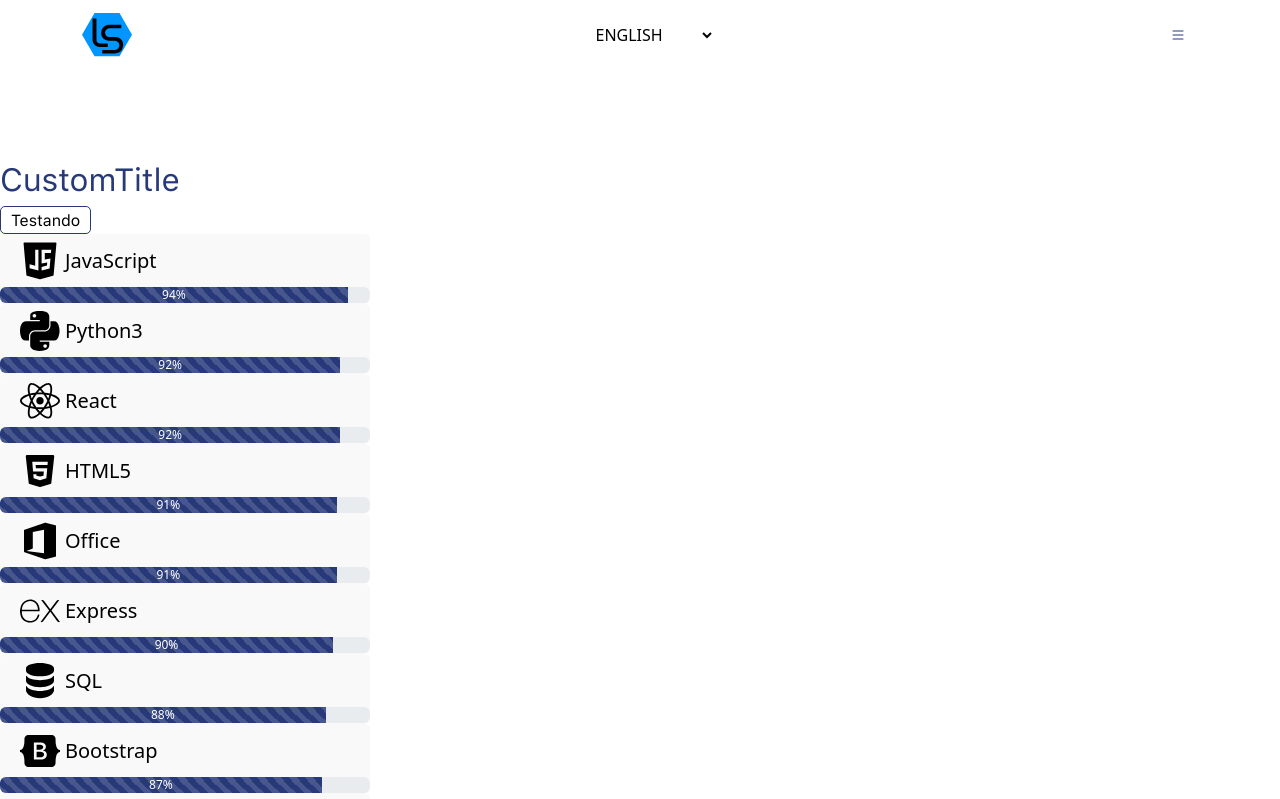
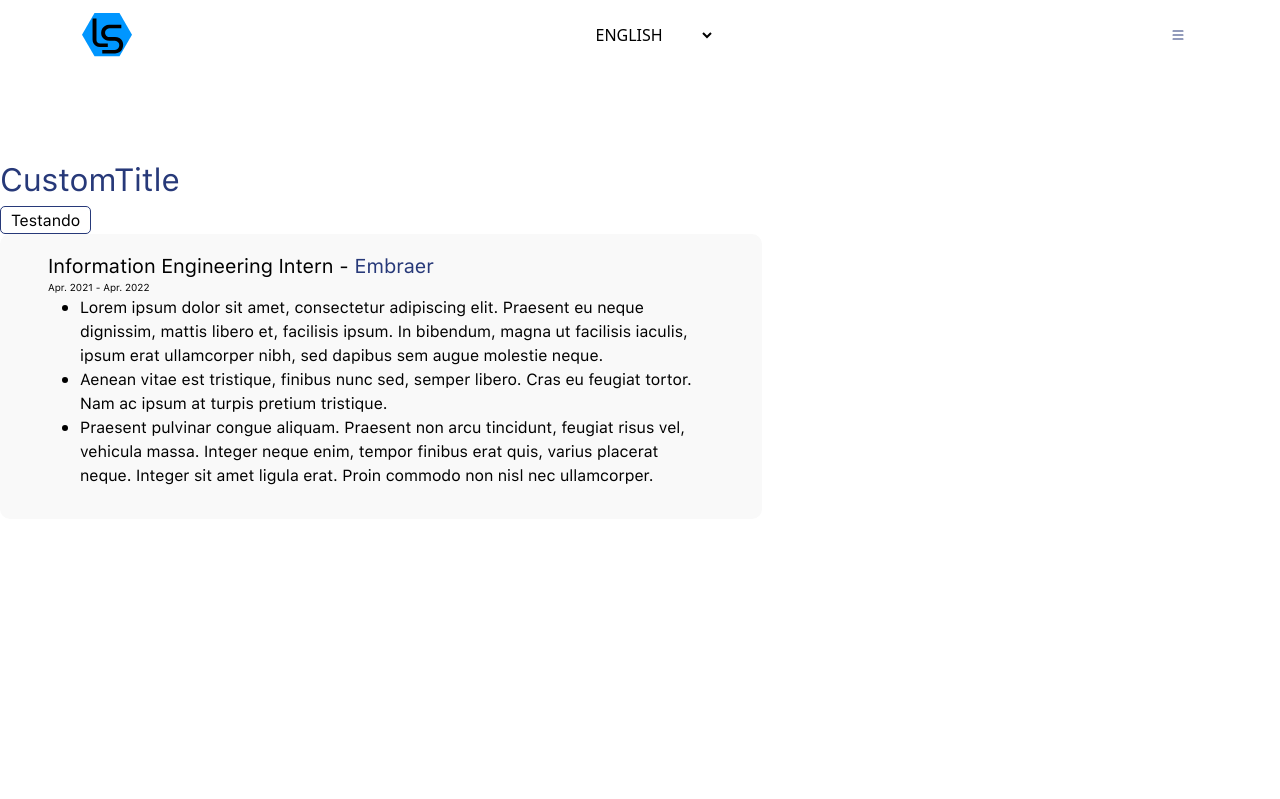
Before and after one commit to luis-saes/developer-portfolio, a React (Create React App) app in the folder front-end/: page / in a window 1280 px wide. Shown: the top 799 px of the page. Built offline with nearby package versions, Linux system fonts and the light colour scheme.

Commit message:
Card component, closes #8

```diff
--- a/front-end/src/App.tsx
+++ b/front-end/src/App.tsx
@@ -1,23 +1,33 @@
 import React, { useContext } from "react";
 import { ThemeContext } from "./context/ThemeContext";
+import { useTranslation } from "react-i18next";
 import CustomNavbar from "./components/Navbar/CustomNavbar";
 import CustomTitle from "./components/Generics/CustomTitle";
 import GenericSectionsButton from "./components/Generics/GenericSectionsButton";
 import SkillProgress from "./components/Skills/SkillProgress";
 import SVGs from "./components/Skills/SvgImports";
+import ExperienceCard from "./components/Experience/ExperienceCard";
 import "./sassStyles/_main.scss";
 
 function App() {
   const { theme } = useContext(ThemeContext);
+  const { t } = useTranslation();
 
   return (
     <div className={theme}>
       <CustomNavbar />
       <CustomTitle />
       <GenericSectionsButton />
-      {SVGs.map(({ element, text, percentage }) => (
+      {/* {SVGs.map(({ element, text, percentage }) => (
         <SkillProgress icon={element} text={text} percentage={percentage} />
-      ))}
+      ))} */}
+      <ExperienceCard
+        title={t("role0")}
+        company={t("company0")}
+        startTime={t("startTime0")}
+        endTime={t("endTime0")}
+        topics={t("topics0", { returnObjects: true })}
+      />
     </div>
   );
 }
--- /dev/null
+++ b/front-end/src/components/Experience/ExperienceCard.module.scss
@@ -0,0 +1,41 @@
+@import "../../sassStyles/variables";
+
+.experienceCardWrapper {
+  font-family: "SF Pro";
+  width: 762px;
+  border-radius: 10px;
+}
+
+.light.experienceCardWrapper {
+  background-color: $secondary-light;
+}
+
+.dark.experienceCardWrapper {
+  background-color: $secondary-dark;
+}
+
+.roleAndCompany {
+  display: flex;
+  flex-direction: row;
+  font-size: 20px;
+}
+
+.company {
+  margin-left: 6px;
+}
+
+.light .company {
+  color: $complementar-light;
+}
+
+.dark .company {
+  color: $complementar-dark;
+}
+
+.timeInterval {
+  font-size: 10px;
+}
+
+.topics {
+  font-size: 16px;
+}
--- /dev/null
+++ b/front-end/src/components/Experience/ExperienceCard.tsx
@@ -0,0 +1,39 @@
+import React, { useContext } from "react";
+import { ThemeContext } from "../../context/ThemeContext";
+import styles from "./ExperienceCard.module.scss";
+
+type PrivateProps = {
+  title: string;
+  company: string;
+  startTime: string;
+  endTime: string;
+  topics: string[];
+};
+
+const ExperienceCard = (props: PrivateProps) => {
+  const { theme } = useContext(ThemeContext);
+  const mTopics = props.topics;
+
+  return (
+    <div
+      className={`py-3 px-5 ${styles[theme]} ${styles.experienceCardWrapper}`}
+    >
+      <div className={styles.roleAndCompany}>
+        <div className={styles.role}>{`${props.title} - `}</div>
+        <div className={styles.company}> {props.company}</div>
+      </div>
+      <div
+        className={styles.timeInterval}
+      >{`${props.startTime} - ${props.endTime}`}</div>
+      <ul>
+        {mTopics.map((val) => (
+          <li className={styles.topics} key={val}>
+            {val}
+          </li>
+        ))}
+      </ul>
+    </div>
+  );
+};
+
+export default ExperienceCard;
```
